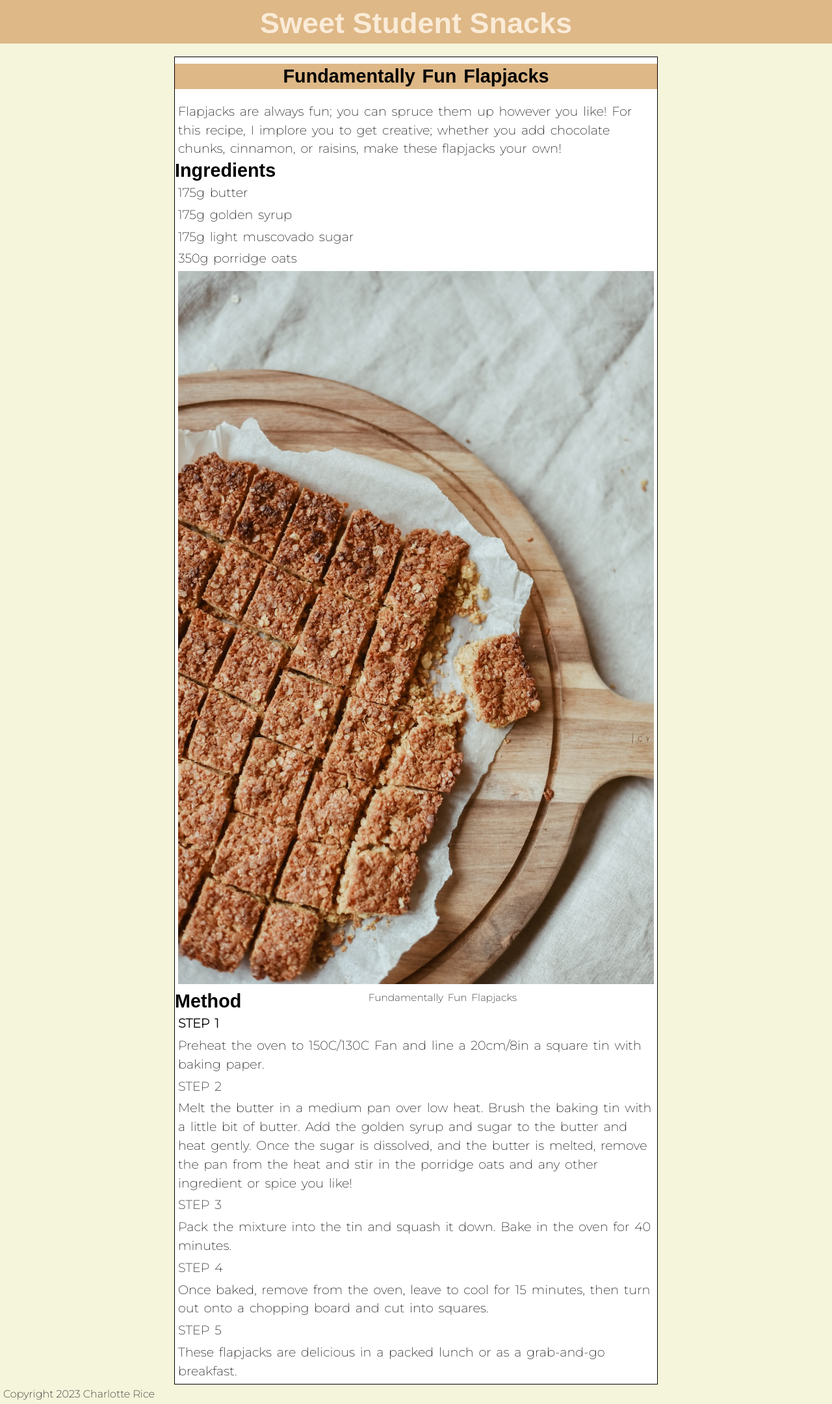
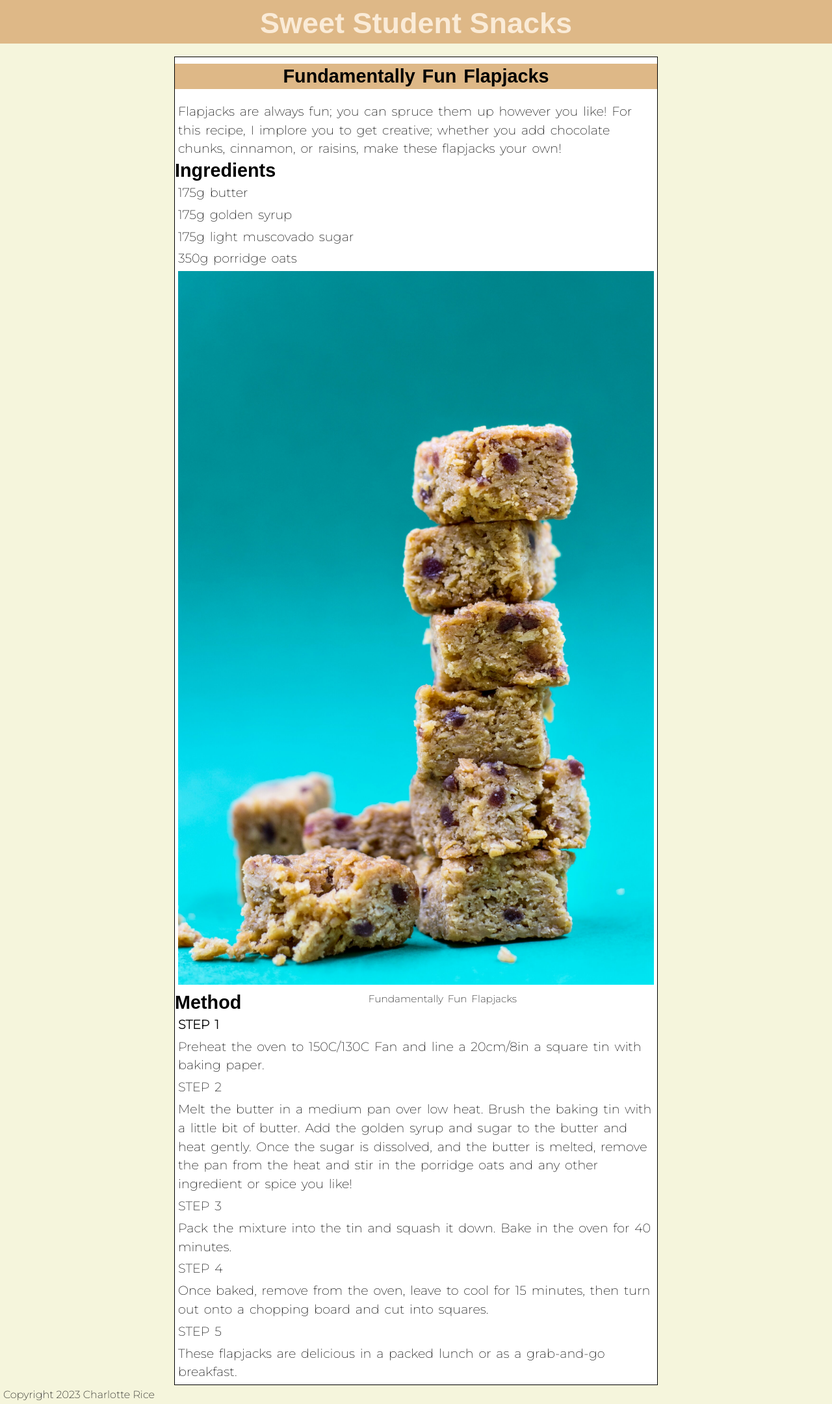
Before and after one commit to charlottericex/SweetStudentSnacks, a Jekyll site: the page built from _recipes/fundamentally-fun-flapjacks.md, in a window 1280 px wide. Shown: the whole page at 65% size. Built offline with Jekyll 4.4.1, drawn with Linux system fonts in a browser that asks for light colours; some web fonts are replaced.

Commit message:
Update Recipe “fundamentally-fun-flapjacks”

```diff
--- a/_recipes/fundamentally-fun-flapjacks.md
+++ b/_recipes/fundamentally-fun-flapjacks.md
@@ -16,7 +16,7 @@ Flapjacks are always fun; you can spruce them up however you like! For this reci
 
 350g porridge oats
 
-![](../uploads/photo-1550436566-df63e63a1585.jpeg "Fundamentally Fun Flapjacks ")
+![](../uploads/alice-pasqual-fya5fhipgi-unsplash.jpg "Fundamentally Fun Flapjacks ")
 
 ## Method
 
```
Also changed, not shown: uploads/alice-pasqual-fya5fhipgi-unsplash.jpg (added).
